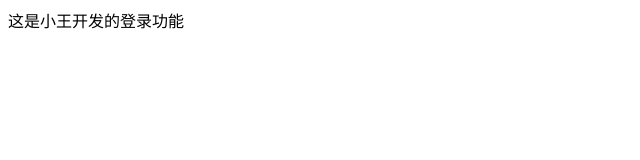
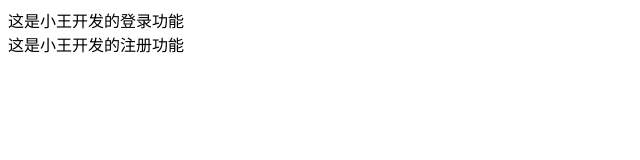
Before and after one commit to ZJL1998/myone, a plain HTML site: page index.html in a window 1280 px wide. Shown: the whole page, without its empty margins (0-640 px from the left). Drawn offline with Linux system fonts and the light colour scheme.

Commit message:
小王完成的注册功能

```diff
--- a/index.html
+++ b/index.html
@@ -7,5 +7,7 @@
 </head>
 <body>
     <div>这是小王开发的登录功能</div>
+
+    <div>这是小王开发的注册功能</div>
 </body>
 </html>
```
